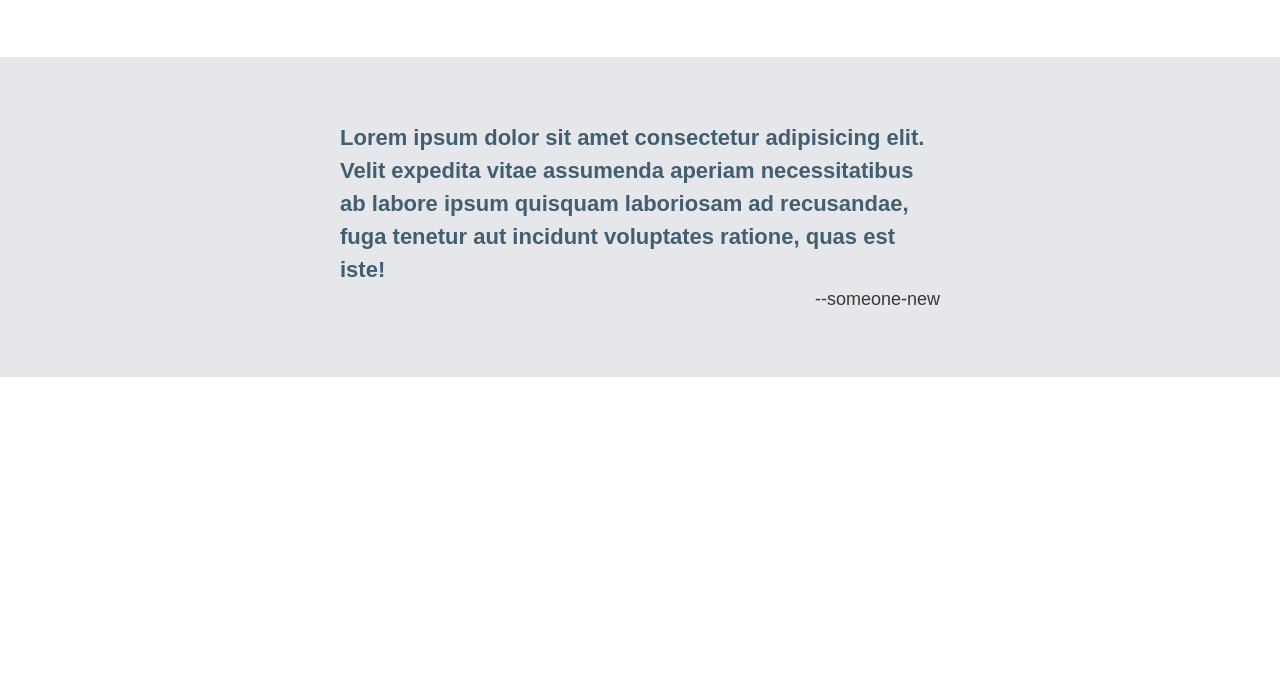
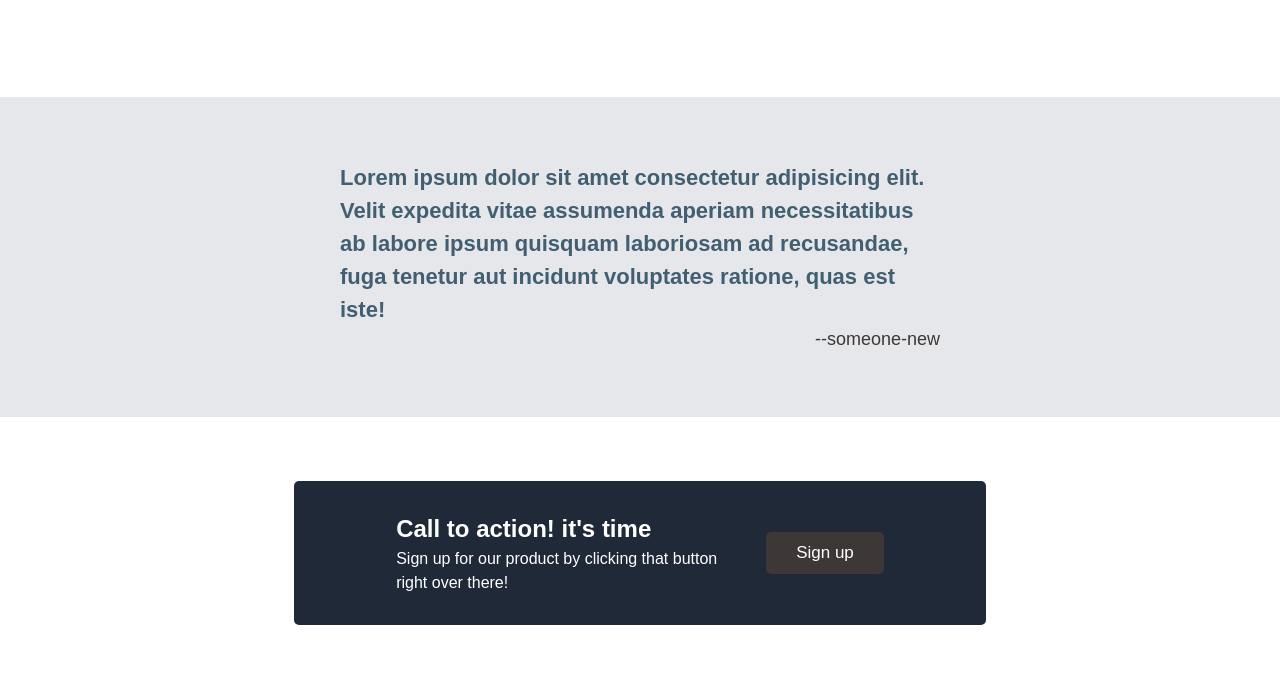
Before and after one commit to Sarycodes/Landing-Page, a plain HTML site: page index.html in a window 1280 px wide. Shown: the part 1739-2428 px from the top of the page. Before the commit the page ends 2116 px from the top, so only its background shows below. Drawn offline with Linux system fonts and the light colour scheme.

Commit message:
completed blog section

```diff
--- a/index.html
+++ b/index.html
@@ -59,5 +59,14 @@
           <p>--someone-new</p>
         </div>
     </section>
+    <section class="blog" id="blog">
+      <div class="cta">
+        <div class="text-cta">
+          <h3>Call to action! it's time</h3>
+          <p>Sign up for our product by clicking that button right over there!</p>
+        </div>
+        <button class="btn">Sign up</button>
+      </div>
+    </section>
   </body>
 </html>
--- a/style.css
+++ b/style.css
@@ -152,7 +152,7 @@ body {
   display: flex;
   justify-content: center;
   align-items: center;
-  gap: 40px;
+  gap: 80px;
   flex-wrap: wrap;
 }
 
@@ -194,3 +194,37 @@ body {
   font-size: 18px;
   font-weight: 300;
 }
+/* blog */
+.blog {
+  padding: 5%;
+}
+.blog .cta {
+  width: 60%;
+  display: flex;
+  justify-content: center;
+  align-items: center;
+  margin: auto;
+  gap: 20px;
+  background-color: #1f2937;
+  padding: 30px 20px;
+  border-radius: 5px;
+}
+.cta .text-cta {
+  color: #fff;
+  max-width: 350px;
+}
+.text-cta h3 {
+  font-size: 24px;
+}
+.text-cta p {
+  font-size: 16px;
+}
+.cta .btn {
+  background-color: #3d3737;
+  border: none;
+  color:#fff;
+  border-radius: 5px;
+  padding: 8px 30px;
+  font-size: 17px;
+  font-weight: 500;
+}
```
